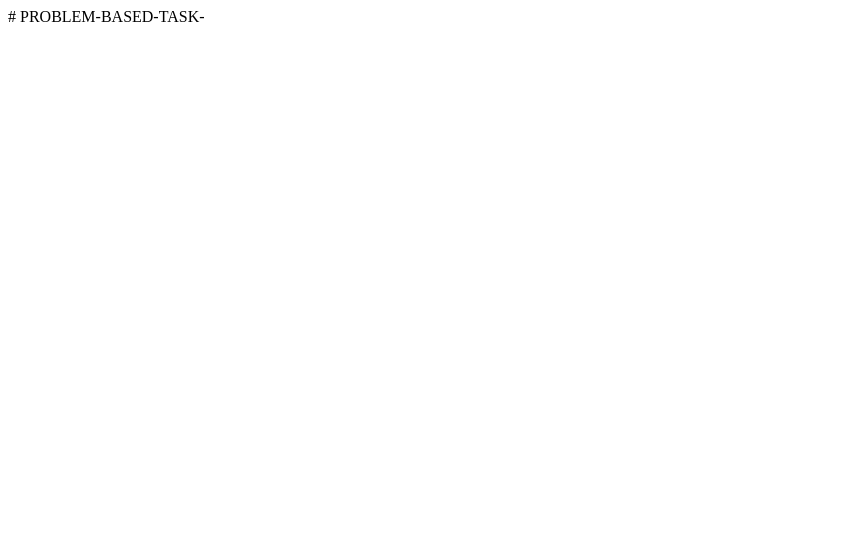
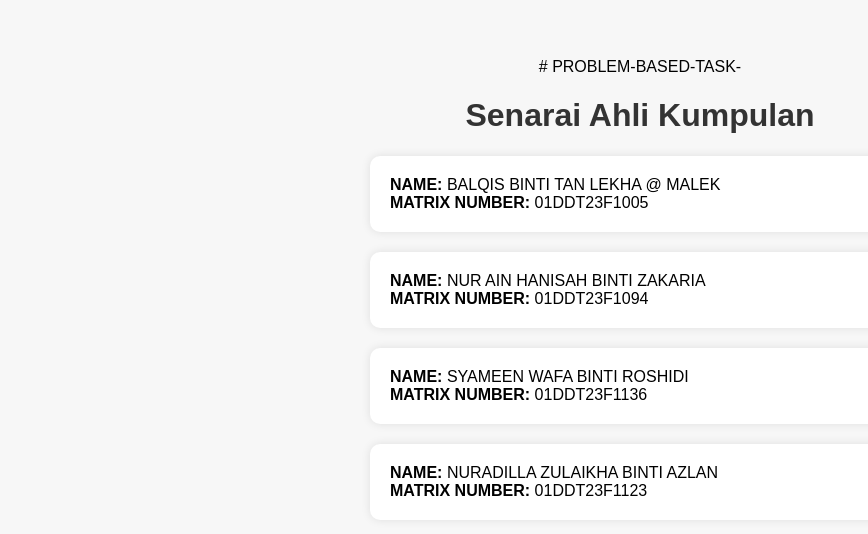
Before and after one commit to qszhlf/PROBLEM-BASED-TASK-, a plain HTML site: page ndex.html in a window 1280 px wide. Shown: the whole page, without its empty margins (0-868 px from the left). Drawn offline with Linux system fonts and the light colour scheme.

Commit message:
Update ndex.html

```diff
--- a/ndex.html
+++ b/ndex.html
@@ -1 +1,51 @@
 # PROBLEM-BASED-TASK-
+<!DOCTYPE html>
+<html>
+<head>
+  <title>Kumpulan Kami</title>
+  <style>
+    body {
+      font-family: Arial, sans-serif;
+      background-color: #f7f7f7;
+      text-align: center;
+      padding: 50px;
+    }
+    h1 {
+      color: #333;
+    }
+    .card {
+      background-color: #fff;
+      padding: 20px;
+      margin: 20px auto;
+      width: 80%;
+      max-width: 500px;
+      border-radius: 10px;
+      box-shadow: 0 0 10px rgba(0,0,0,0.1);
+      text-align: left;
+    }
+  </style>
+</head>
+<body>
+  <h1>Senarai Ahli Kumpulan</h1>
+
+  <div class="card">
+    <strong>NAME:</strong> BALQIS BINTI TAN LEKHA @ MALEK<br>
+    <strong>MATRIX NUMBER:</strong> 01DDT23F1005
+  </div>
+
+  <div class="card">
+    <strong>NAME:</strong> NUR AIN HANISAH BINTI ZAKARIA<br>
+    <strong>MATRIX NUMBER:</strong> 01DDT23F1094
+  </div>
+
+  <div class="card">
+    <strong>NAME:</strong> SYAMEEN WAFA BINTI ROSHIDI<br>
+    <strong>MATRIX NUMBER:</strong> 01DDT23F1136
+  </div>
+
+  <div class="card">
+    <strong>NAME:</strong> NURADILLA ZULAIKHA BINTI AZLAN<br>
+    <strong>MATRIX NUMBER:</strong> 01DDT23F1123
+  </div>
+</body>
+</html>
```
